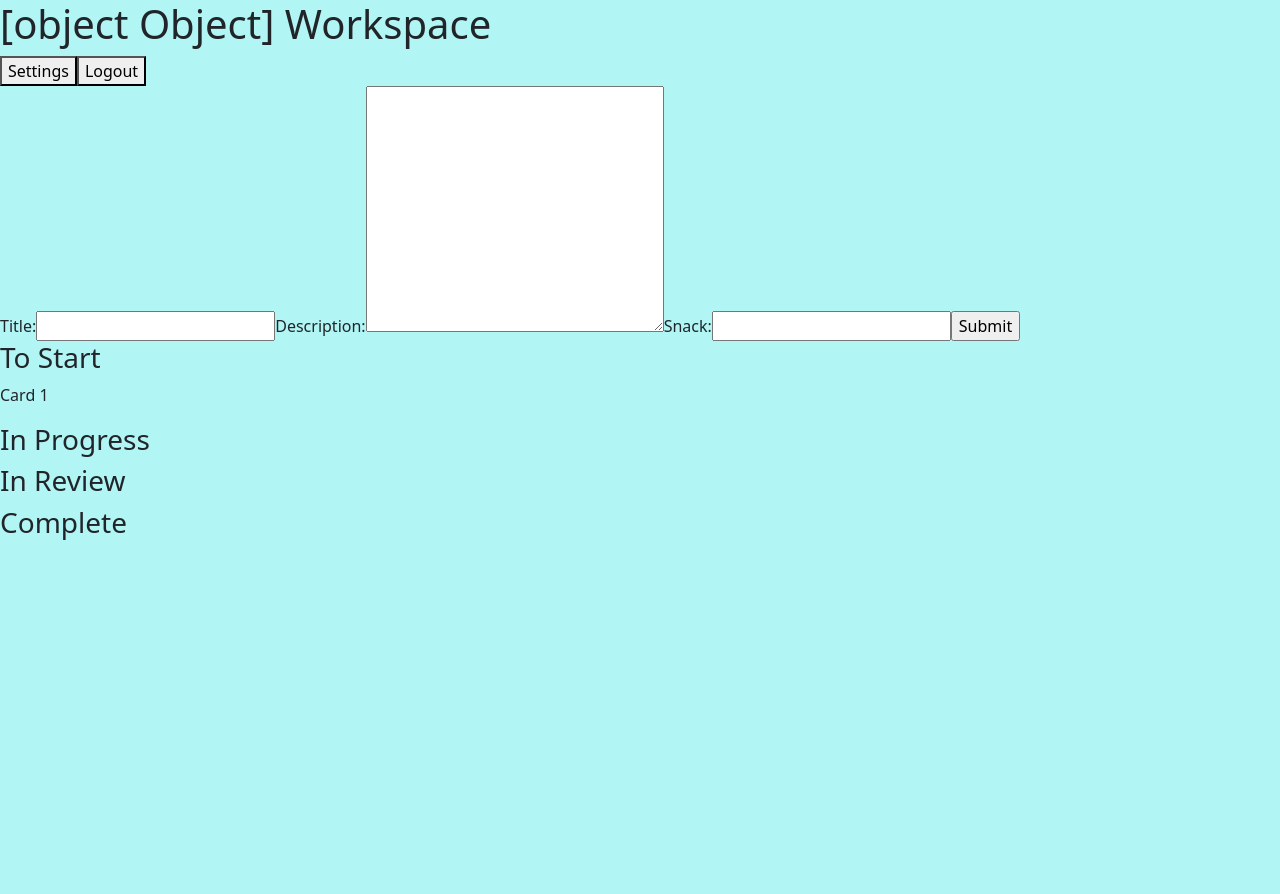
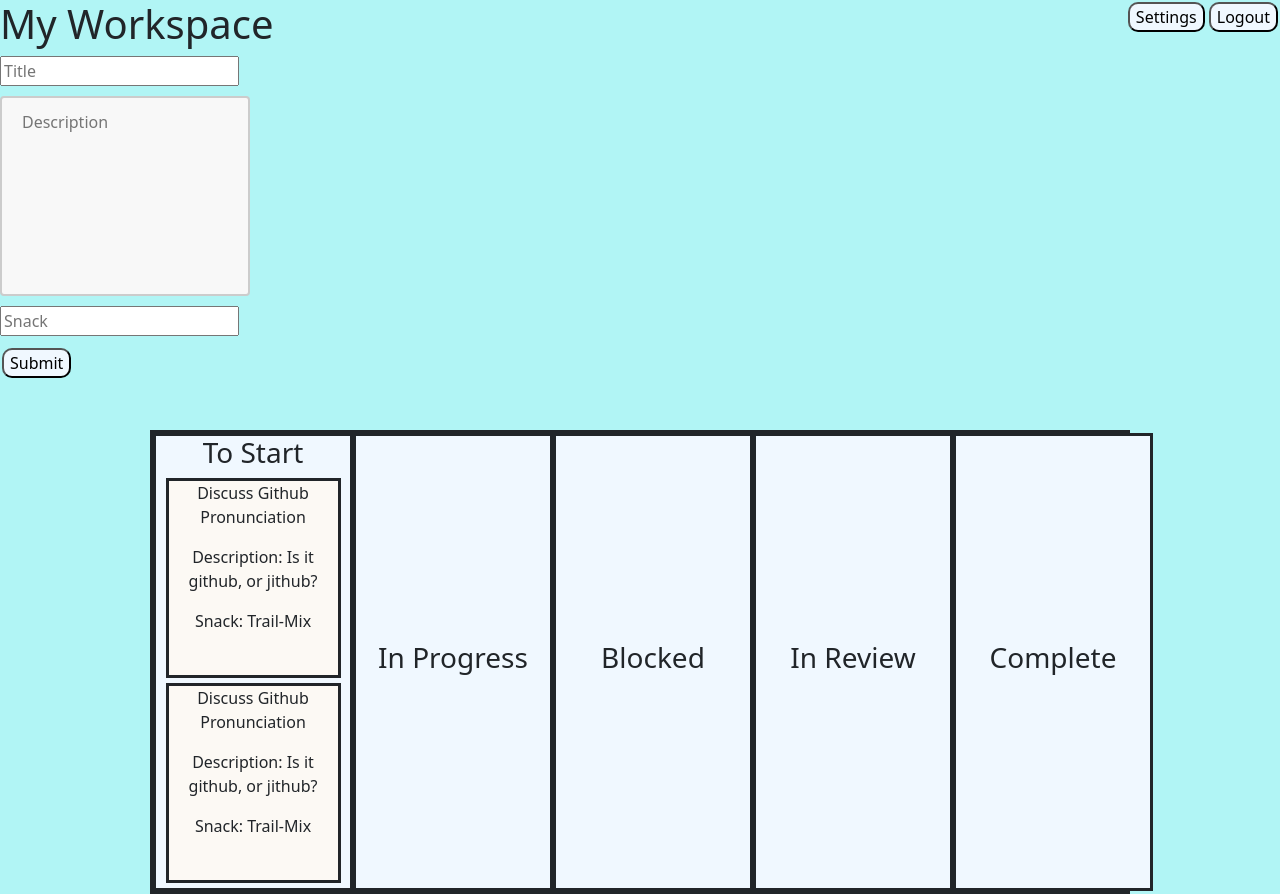
Before and after one commit to TheYummies/ScrumNYum, a React app: page /scrum in a window 1280 px wide. Before the commit the page ends 800 px from the top, so only its background shows below. Built offline with nearby package versions, Linux system fonts and the light colour scheme.

Commit message:
Updates to frontend components - skeleton of fetch requests and some styling

```diff
--- a/src/app.css
+++ b/src/app.css
@@ -2,16 +2,90 @@ body {
   background-color:rgb(177, 245, 245);
 }
 
-.modal, .overlay {
-  width: 100vw;
-  height: 100vh;
-  top: 0;
-  left: 0;
-  right: 0;
-  bottom: 0;
-  position: fixed;
+.scrum-header {
+  display: flex;
+  justify-content: space-between;
 }
 
-.overlay {
-  background-color: rgba(49,49,49,0.8);
+.scrum-buttons {
+  margin: 2px;
+  border-radius: 10px;
+  background-color: aliceblue;
 }
+
+.scrum-description-button {
+  margin: 2px;
+  border-radius: 10px;
+  background-color: aliceblue;
+}
+
+.stickie-form {
+  width: 100%;
+  justify-content: center;
+}
+
+.stickie-description {
+  display: block;
+  width: 250px;
+  height: 200px;
+  padding: 12px 20px;
+  box-sizing: border-box;
+  border: 2px solid #ccc;
+  border-radius: 4px;
+  background-color: #f8f8f8;
+  resize: none;
+  margin-top: 10px;
+  margin-bottom: 10px;
+}
+.snack-text {
+  display: block;
+  margin-bottom: 10px;
+}
+
+.board-area {
+  background-color: rgb(175, 175, 226);
+  display: grid;
+  grid-template-columns: 1fr 1fr 1fr 1fr 1fr;
+  grid-auto-flow: column;
+  margin-left: 150px;
+  margin-right: 150px;
+  margin-top: 50px;
+  border: solid;
+}
+
+.board {
+  background-color: aliceblue;
+  margin: auto;
+  width: 200px;
+  min-height: 100%;
+  max-height: fit-content;
+  text-align: center;
+  align-content: center;
+  border: solid;
+}
+
+.stickie {
+  background-color: rgb(252, 249, 244);
+  width: 175px;
+  height: 200px;
+  border: solid;
+  margin: auto;
+  overflow: auto;
+  margin-top: 5px;
+  margin-bottom: 5px;
+}
+
+.login-content {
+  display: flex;
+  justify-content: center;
+}
+
+.ws-selector-container {
+  background-color: crimson;
+  display: flex;
+  justify-content: center;
+}
+
+.ws-dropdown {
+  display: block;
+}
--- a/src/components/Board.jsx
+++ b/src/components/Board.jsx
@@ -13,8 +13,6 @@ function Board(props) {
 
   const dragOver = event => {
     event.preventDefault();
-
-
   }
 
   return (
--- a/src/components/Card.jsx
+++ b/src/components/Card.jsx
@@ -1,14 +1,11 @@
 import React from 'react';
 
 function Card(props) {
+  console.log(props.cards)
   const dragStart = event => {
     const target = event.target;
 
     event.dataTransfer.setData('card_id', target.id);
-
-    setTimeout(() => {
-      target.style.display='none';
-    }, 0)
   }
 
   const dragOver = event => {
@@ -16,7 +13,7 @@ function Card(props) {
   }
 
   return (
-    <div id={props.id} onDragStart={dragStart} onDragOver={dragOver} draggable='true'>
+    <div className='stickie' id={props.id} onDragStart={dragStart} onDragOver={dragOver} draggable='true'>
       {props.children}
     </div>
   )
--- a/src/components/WSSelector.jsx
+++ b/src/components/WSSelector.jsx
@@ -1,20 +1,10 @@
 import React from 'react';
 import { useNavigate } from 'react-router-dom';
 
-function WSSelector() {
+function WSSelector({workspaces, setWorkspaces}) {
   //TO DO - STATE MGMT FOR WS DROPDOWN (FETCH DATA FROM USER?)
 
-  // Below fxn grabs value from dropdown and passes it to
-  // scrum page so title can be set - also navigates us to scrum pg
-  const navigate = useNavigate();
-  const handleWsClick = (e) => {
-    e.preventDefault();
-    const selectedOpt = document.getElementById('ws');
-    // console.log('selectedOpt', selectedOpt)
-    const wsName = selectedOpt.value;
-    // console.log('wsname', wsName);
-    navigate('/scrum', { state: { wsName } });
-  }
+
 
   return (
     <div className='ws-selector-container'>
@@ -22,12 +12,18 @@ function WSSelector() {
       {/* User selects a ws -> clicks enter workspace -> send them to workspace/send data */}
       <form action='#'>
         <label htmlFor='ws-select'>Where will you be scrum-ing today?</label>
-        <select name="ws" id="ws" defaultValue='' >
+        <select className="ws-dropdown" name="ws" id="ws" defaultValue='' >
           <option disabled hidden value=''>My Workspaces</option>
           {/* this needs to be populated with values from DB */}
           <option value='Example'>Example</option>
+          {/* propery reference el.workspace (currently a placeholder value) */}
+          {workspaces.map((el) => {
+            return (
+              <option value={el.workspace}>{el.workspace}</option>
+            )
+          })}
         </select>
-        <input onClick={handleWsClick} type='submit' value='Enter Workspace'></input>
+        <input type='submit' value='Enter Workspace'></input>
       </form>
     </div>
   )
--- a/src/components/WSSettings.jsx
+++ b/src/components/WSSettings.jsx
@@ -1,20 +1,31 @@
 import React from 'react';
 
-function WSSettings() {
+function WSSettings({workspaces, setWorkspaces}) {
   //TO DO
   //depending on btn, create request on backend to post or delete
   //this should also cause update to our WS Selector list
+  const onCreate = (event) => {
+    event.preventDefault();
+    const wsName = document.getElementById('ws-name').value;
+    // send this to back end to post
 
+  }
+
+  const onDelete = (event) => {
+    event.preventDefault();
+    const wsName = document.getElementById('ws-name').value;
+    // send this to backend to delete
+  }
 
   return (
     // User types in ws name -> clicks create ws -> ws added to their ws/teams
     // User types in ws name -> clicks delete ws -> ws removed from their ws/teams (and db?)
     <div className='ws-settings-container'>
-      <form>
+      <form id='ws_settings'>
         <label htmlFor='ws-name'>Workspace Name:</label>
-        <input type='text' id='ws-name' name='ws-name'></input>
-        <button>Create Workspace</button>
-        <button>Delete Workspace</button>
+        <input required type='text' id='ws-name' name='ws-name'></input>
+        <button onClick={onCreate}>Create Workspace</button>
+        <button onClick={onDelete}>Delete Workspace</button>
       </form>
     </div>
   )
--- a/src/components/pages/Login.js
+++ b/src/components/pages/Login.js
@@ -8,7 +8,7 @@ function Login() {
   }
 
   return (
-    <div>
+    <div className="login-content">
       <header>Login Page</header>
       <form className='loginForm' id='loginForm' method='POST' action='/login'>
         <input
@@ -32,8 +32,8 @@ function Login() {
         <button type='button'>Sign up</button>
       </Link>
 
-      <Link to='/scrum'>Scrum</Link>
-      <Link to='/settings'>Settings</Link>
+      {/* <Link to='/scrum'>Scrum</Link>
+      <Link to='/settings'>Settings</Link> */}
     </div>
   );
 }
--- a/src/components/pages/Scrum.js
+++ b/src/components/pages/Scrum.js
@@ -1,7 +1,9 @@
-import React from 'react';
+import React, { useState } from 'react';
 import Board from '../Board.jsx';
 import Card from '../Card.jsx';
-import { useLocation } from 'react-router-dom';
+import { useLocation, Link } from 'react-router-dom';
+
+
 
 function Scrum(props) {
   //TO DO
@@ -9,45 +11,99 @@ function Scrum(props) {
   // How to logout?
   // Associating user's stickes w/ their acct and populating them on ws entry
 
+  // dummy card variable
+  const dummyCard = [{
+    'task-title': 'Discuss Github Pronunciation',
+    'task-desc': 'Is it github, or jithub?',
+    snack: 'Trail-Mix'
+  },
+  {
+    'task-title': 'Discuss Github Pronunciation',
+    'task-desc': 'Is it github, or jithub?',
+    snack: 'Trail-Mix'
+  },
+];
+
+  // set state for cards
+  const [cards, setCards] = useState([...dummyCard]);
+
+  // STRETCH FEATURE:
   // below const allows us to grab state passed from
   // WSSelector to populate our title
-  const location = useLocation();
+  // const location = useLocation();
+
+  // Grabs data from each form field when submitting
+  const taskSubmit = (event) => {
+    event.preventDefault();
+    const taskData = new FormData(event.target);
+    const taskObj = Object.fromEntries(taskData.entries());
+    event.target.reset();
+    console.log(taskObj);
+    // send get request to DB with task info in body
+    // fetch('URL', {
+    // method: 'POST',
+    // body: JSON.stringify(taskObj)
+    // })
+    // populate the card
+    setCards([...cards, taskObj])
+  }
 
   return (
     <div className='scrum-container'>
-      <header>
-        <h1>{location + ' Workspace'}</h1>
+      <header className="scrum-header">
+        <h1>My Workspace</h1>
+        {/* <h1>{location + ' Workspace'}</h1> */}
         <nav className='scrum-nav'>
-          <button>Settings</button>
-          <button>Logout</button>
+          <Link to='/settings'>
+            <button className="scrum-buttons" type='button'>Settings</button>
+          </Link>
+          <button className='scrum-buttons'>Logout</button>
         </nav>
       </header>
       {/* Form element for post it creation */}
       <main className='scrum-main'>
-        <form id='task-form'>
+        <form className='stickie-form' id='task_form' onSubmit={taskSubmit}>
           {/* Title, description, snack */}
-          <label htmlFor='task-title'>Title:</label>
-          <input type='text' name='task-title' id='task-title'></input>
-          <label htmlFor='task-desc'>Description:</label>
+          {/* <label htmlFor='task-title'>Title:</label> */}
+          <input required type='text' name='task-title' id='task-title' placeholder='Title' ></input>
+          {/* <label htmlFor='task-desc'>Description:</label> */}
           <textarea
-            form='task-form'
+            placeholder='Description'
+            className='stickie-description'
+            form='task_form'
             id='task-desc'
             name='task-desc'
             rows='10'
             cols='30'
           ></textarea>
-          <label htmlFor='snack'>Snack:</label>
-          <input type='text' name='snack' id='snack'></input>
-          <input type='submit' value='Submit'></input>
+          {/* <label htmlFor='snack'>Snack:</label> */}
+          <input required type='text' name='snack' className='snack-text' id='snack' placeholder='Snack' ></input>
+          <input type='submit' value='Submit' className='scrum-description-button'></input>
         </form>
         {/* 4 columns for our post its (w/ drag and drop ability) */}
-        <Board id='board-1' className='board' title='To Start' />
-        <Card id='card-1' className='card' draggable='true'>
-          <p>Card 1</p>
-        </Card>
-        <Board id='board-2' className='board' title='In Progress' />
-        <Board id='board-3' className='board' title='In Review' />
-        <Board id='board-4' className='board' title='Complete' />
+        <div className='board-area'>
+          <Board id='board-1' className='board' title='To Start'>
+            {/* <Card id='card-1' className='card' draggable='true' >
+            </Card> */}
+            {cards.map((card, index) => {
+              return (
+                <Card id={'card-' + index} className='card' draggable='true'>
+                  <p>{card['task-title']}</p>
+                  <p>Description: {card['task-desc']}</p>
+                  <p>Snack: {card.snack}</p>
+                </Card>
+              )
+            })}
+          </ Board>
+          <Board id='board-2' className='board' title='In Progress' >
+          </ Board>
+          <Board id='board-3' className='board' title='Blocked' >
+          </ Board>
+          <Board id='board-4' className='board' title='In Review' >
+          </ Board>
+          <Board id='board-5' className='board' title='Complete' >
+          </ Board>
+        </div>
       </main>
     </div>
   );
--- a/src/components/pages/Settings.js
+++ b/src/components/pages/Settings.js
@@ -1,12 +1,14 @@
-import React from 'react';
+import React, { useState } from 'react';
 import UserSettings from '../UserSettings.jsx';
 import WSSelector from '../WSSelector.jsx';
 import WSSettings from '../WSSettings.jsx';
 import { Link, useNavigate } from 'react-router-dom';
 
 function Settings() {
+  // state for workspaces
+  const dummyWs = {name: 'The JitHub Zone'}
+  const [workspaces, setWorkspaces] = useState([dummyWs]);
 
-  // Went witih logout button for simplicity here instead of dropdown on navbar
   return (
     <div className='settings-container'>
       <header className='settings-header'>
@@ -17,9 +19,9 @@ function Settings() {
       </header>
       <main className='settings-main'>
         {/* Workpsace Selector - Select a WS */}
-        <WSSelector />
+        <WSSelector workspaces={workspaces} setWorkspaces={setWorkspaces}/>
         {/* Workspace Settings - Create a WS */}
-        <WSSettings />
+        <WSSettings workspaces={workspaces} setWorkspaces={setWorkspaces}/>
         {/* User Settings - Join/Leave*/}
         <UserSettings />
       </main>
```
